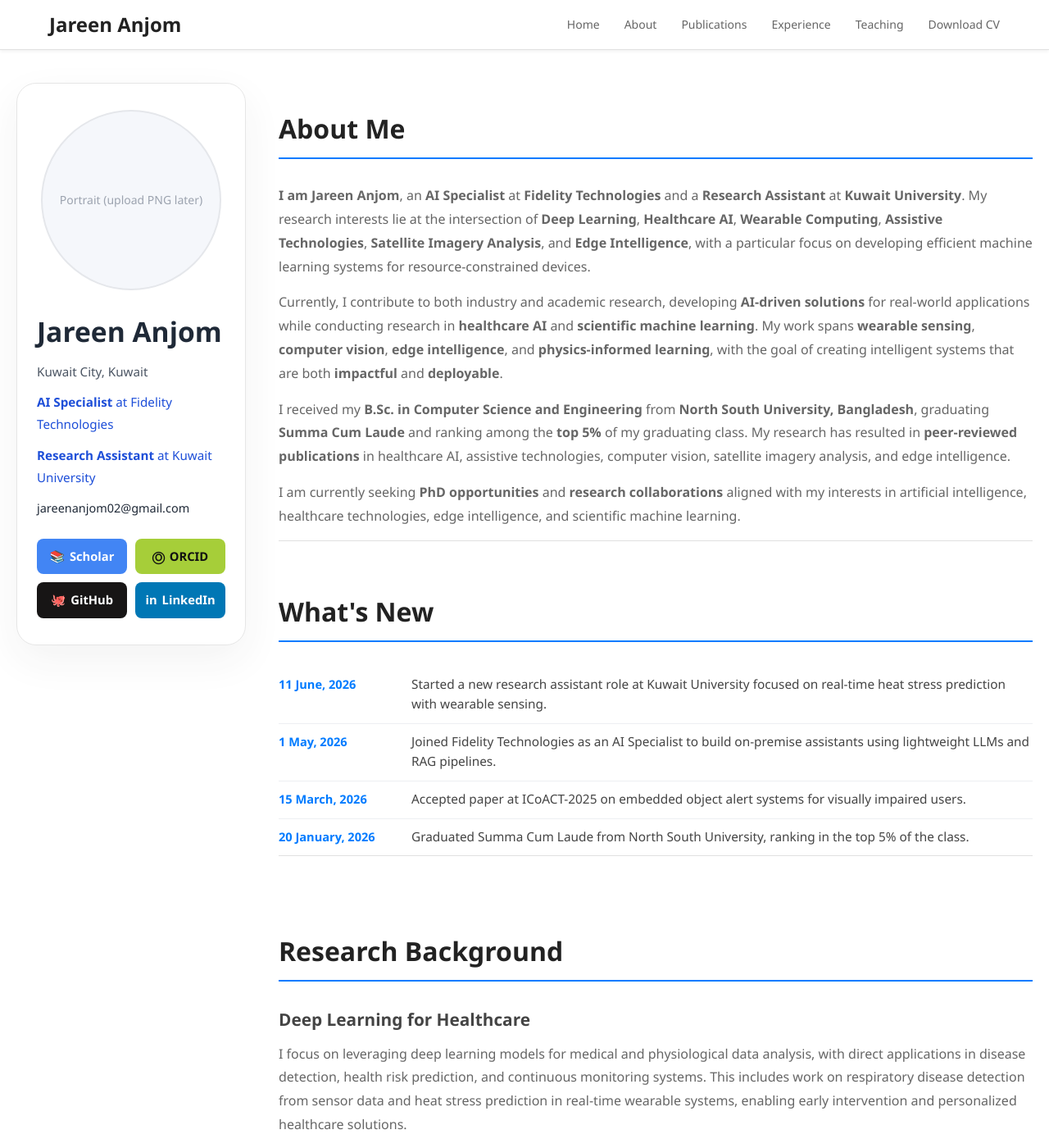
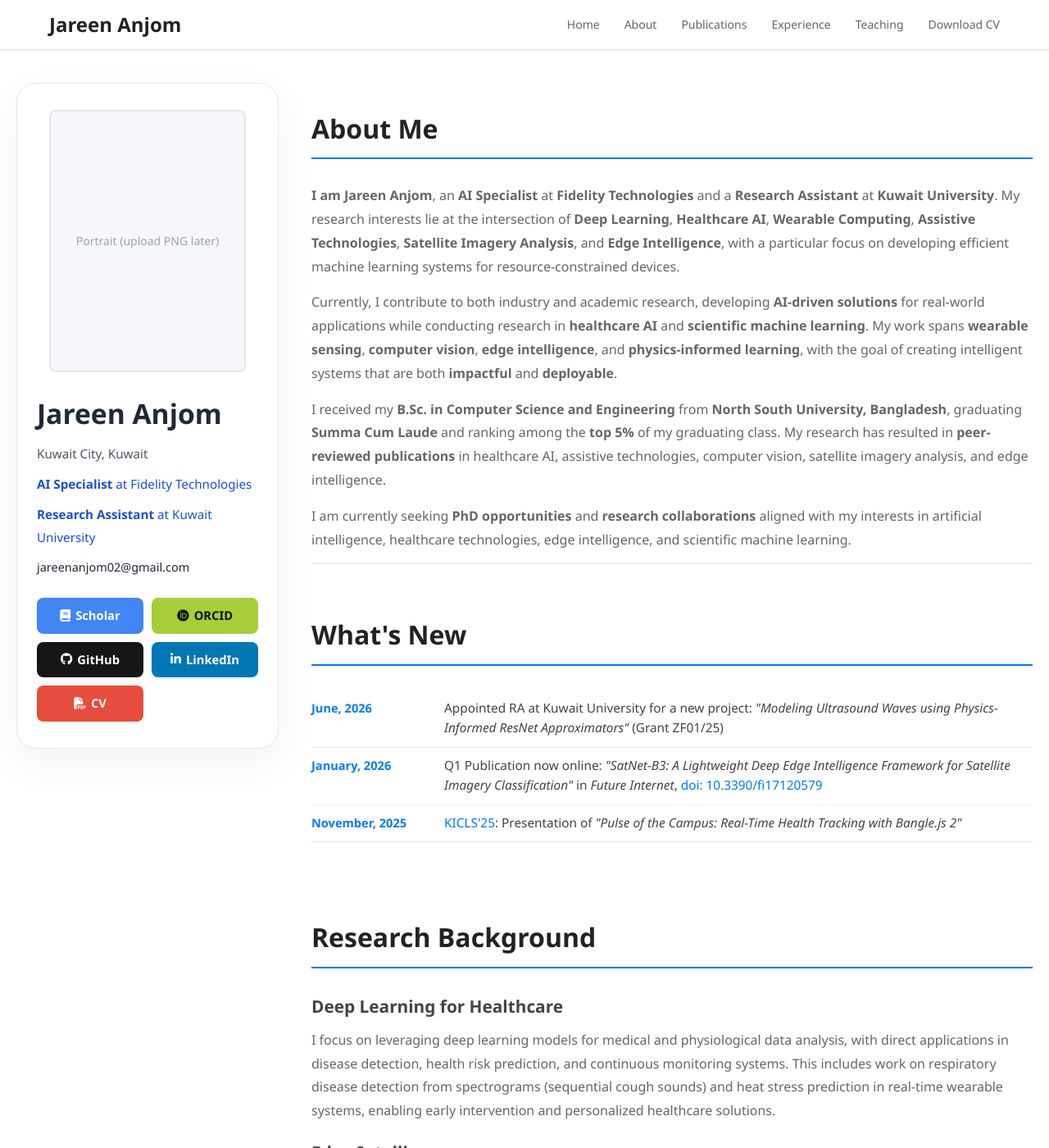
Before and after one commit to jareenanjom/jareenanjom.github.io, a Jekyll site: the page built from _pages/index.md, in a window 1280 px wide and 1400 px high. Shown: the whole window at 82% size. Built offline with Jekyll 4.4.1, drawn with Linux system fonts in a browser that asks for light colours; some of the changed text lies outside the part shown.

Commit message:
added: detailed info
Co-authored-by: Copilot <copilot@github.com>

```diff
--- a/_config.yml
+++ b/_config.yml
@@ -12,7 +12,7 @@ author:
   bio: "Researcher in Deep Learning for Healthcare, Edge Intelligence, and Computer Vision for Assistive Technologies"
   location: "Kuwait City, Kuwait"
   phone: "+965 69088765"
-  avatar: "/images/Profile-Picture1.jpg"
+  avatar: "/images/Profile-Picture1.png"
 
 # Social Links
 social:
--- a/_pages/index.md
+++ b/_pages/index.md
@@ -9,6 +9,8 @@ redirect_from:
   - /about.html
 ---
 
+<link rel="stylesheet" href="https://cdnjs.cloudflare.com/ajax/libs/font-awesome/6.4.0/css/all.min.css">
+
 <style>
   html {
     scroll-behavior: smooth;
@@ -16,7 +18,7 @@ redirect_from:
 
   .page-shell {
     display: grid;
-    grid-template-columns: 280px 1fr;
+    grid-template-columns: 320px 1fr;
     gap: 40px;
     align-items: start;
   }
@@ -38,9 +40,9 @@ redirect_from:
   }
 
   .profile-image {
-    width: 220px;
-    height: 220px;
-    border-radius: 50%;
+    width: 240px;
+    height: 320px;
+    border-radius: 8px;
     margin: 0 auto 24px;
     background-color: #f5f7fb;
     display: flex;
@@ -118,6 +120,10 @@ redirect_from:
 
   .profile-link-button.linkedin {
     background-color: #0077B5;
+  }
+
+  .profile-link-button.cv {
+    background-color: #e74c3c;
   }
 
   .profile-summary {
@@ -368,8 +374,8 @@ redirect_from:
     }
 
     .profile-image {
-      width: 160px;
-      height: 160px;
+      width: 180px;
+      height: 240px;
     }
   }
 </style>
@@ -389,10 +395,11 @@ redirect_from:
       <li class="profile-email">jareenanjom02@gmail.com</li>
     </ul>
     <div class="profile-links">
-      <a class="profile-link-button scholar" href="https://scholar.google.com/citations?user=1hBBLEkAAAAJ&hl=en" target="_blank"><span class="profile-link-icon">📚</span>Scholar</a>
-      <a class="profile-link-button orcid" href="https://orcid.org/0009-0003-9091-9992" target="_blank"><span class="profile-link-icon">Ⓞ</span>ORCID</a>
-      <a class="profile-link-button github" href="https://github.com/jareenanjom" target="_blank"><span class="profile-link-icon">🐙</span>GitHub</a>
-      <a class="profile-link-button linkedin" href="https://www.linkedin.com/in/jareen-anjom/" target="_blank"><span class="profile-link-icon">in</span>LinkedIn</a>
+      <a class="profile-link-button scholar" href="https://scholar.google.com/citations?user=1hBBLEkAAAAJ&hl=en" target="_blank"><i class="fas fa-book"></i>Scholar</a>
+      <a class="profile-link-button orcid" href="https://orcid.org/0009-0003-9091-9992" target="_blank"><i class="fab fa-orcid"></i>ORCID</a>
+      <a class="profile-link-button github" href="https://github.com/jareenanjom" target="_blank"><i class="fab fa-github"></i>GitHub</a>
+      <a class="profile-link-button linkedin" href="https://www.linkedin.com/in/jareen-anjom/" target="_blank"><i class="fab fa-linkedin-in"></i>LinkedIn</a>
+      <a class="profile-link-button cv" href="/files/Jareen_Anjom_CV.pdf" target="_blank"><i class="fas fa-file-pdf"></i>CV</a>
     </div>
   </aside>
   <div class="page-content">
@@ -411,20 +418,16 @@ redirect_from:
   <h2>What's New</h2>
   <ul class="what-new-list">
     <li>
-      <span class="what-new-date">11 June, 2026</span>
-      <span>Started a new research assistant role at Kuwait University focused on real-time heat stress prediction with wearable sensing.</span>
+      <span class="what-new-date">June, 2026</span>
+      <span>Appointed RA at Kuwait University for a new project: <i>"Modeling Ultrasound Waves using Physics-Informed ResNet Approximators"</i> (Grant ZF01/25)</span>
     </li>
     <li>
-      <span class="what-new-date">1 May, 2026</span>
-      <span>Joined Fidelity Technologies as an AI Specialist to build on-premise assistants using lightweight LLMs and RAG pipelines.</span>
+      <span class="what-new-date">January, 2026</span>
+      <span>Q1 Publication now online: <i>"SatNet-B3: A Lightweight Deep Edge Intelligence Framework for Satellite Imagery Classification"</i> in <i>Future Internet</i>, <a href="https://doi.org/10.3390/fi17120579" target="_blank">doi: 10.3390/fi17120579</a></span>
     </li>
     <li>
-      <span class="what-new-date">15 March, 2026</span>
-      <span>Accepted paper at ICoACT-2025 on embedded object alert systems for visually impaired users.</span>
-    </li>
-    <li>
-      <span class="what-new-date">20 January, 2026</span>
-      <span>Graduated Summa Cum Laude from North South University, ranking in the top 5% of the class.</span>
+      <span class="what-new-date">November, 2025</span>
+      <span><a href="https://kicls.ku.edu.kw/" target="_blank">KICLS'25</a>: Presentation of <i>"Pulse of the Campus: Real-Time Health Tracking with Bangle.js 2"</i></span>
     </li>
   </ul>
 </div>
@@ -436,7 +439,7 @@ redirect_from:
 
   <h3>Deep Learning for Healthcare</h3>
   <p>
-    I focus on leveraging deep learning models for medical and physiological data analysis, with direct applications in disease detection, health risk prediction, and continuous monitoring systems. This includes work on respiratory disease detection from sensor data and heat stress prediction in real-time wearable systems, enabling early intervention and personalized healthcare solutions.
+    I focus on leveraging deep learning models for medical and physiological data analysis, with direct applications in disease detection, health risk prediction, and continuous monitoring systems. This includes work on respiratory disease detection from spectrograms (sequential cough sounds) and heat stress prediction in real-time wearable systems, enabling early intervention and personalized healthcare solutions.
   </p>
 
   <h3>Edge Intelligence</h3>
@@ -448,6 +451,70 @@ redirect_from:
   <p>
     Designing real-time perception systems that include object detection, semantic segmentation, and depth estimation to enhance mobility and navigation for visually impaired users. I'm developing embedded systems that provide tactile and auditory feedback for safer footpath navigation and enhanced environmental awareness on Bangladeshi roads and similar contexts.
   </p>
+</div>
+
+<!-- Experience Section -->
+<div id="experience" class="nav-anchor"></div>
+<div class="section">
+  <h2>Experience</h2>
+
+  <h3>Industry</h3>
+  <div class="experience-item">
+    <div class="position-title">AI Specialist</div>
+    <div class="position-org">Fidelity Technologies, Kuwait | May 2025 – Present</div>
+    <ul class="position-bullets">
+      <li>Develop and maintain on-premise AI assistants using lightweight LLMs, HuggingFace models, Ollama, Retrieval-Augmented Generation (RAG), and intelligent agent frameworks.</li>
+      <li>Integrate AI solutions into enterprise workflows and content management systems.</li>
+      <li>Design predictive machine learning solutions and automation pipelines for business applications.</li>
+    </ul>
+  </div>
+
+  <h3>Research</h3>
+  <div class="experience-item">
+    <div class="position-title">Research Assistant</div>
+    <div class="position-org">Kuwait University, Kuwait | June 2025 – Present</div>
+    <p>Conducting research in machine learning, healthcare AI, wearable sensing, and scientific machine learning under multiple funded research initiatives.</p>
+    <div class="position-meta"><strong>Project 1: Heat Stress Prediction using Wearable Sensors</strong></div>
+    <ul class="position-bullets">
+      <li>Develop machine learning models for real-time heat stress prediction using physiological and environmental data collected from Bangle.js 2 wearable devices.</li>
+      <li>Investigate the relationship between environmental conditions, physiological responses, and heat-related risks in hot-arid climates.</li>
+      <li>Conduct literature reviews and contribute to manuscript preparation for journal and conference publications.</li>
+      <li>An initial abstract based on this work was presented at the Kuwait International Conference on Life Sciences (KICLS 2025).</li>
+    </ul>
+    <div class="position-meta"><strong>Project 2: Modeling Ultrasound Waves using Physics-Informed ResNet Approximators</strong></div>
+    <p><em>Research Grant: ZF01/25 | June 2026 – Present</em></p>
+    <ul class="position-bullets">
+      <li>Develop Physics-Informed Neural Networks (PINNs) and ResNet-based surrogate models for ultrasound wave propagation governed by partial differential equations (PDEs).</li>
+      <li>Benchmark deep learning approximators against traditional Finite Difference Method (FDM) simulations.</li>
+      <li>Extend modeling approaches toward realistic skull-image domains for biomedical ultrasound applications.</li>
+      <li>Develop reproducible machine learning workflows using Python, PyTorch, TensorFlow, version control systems, and containerized environments.</li>
+      <li>Assist in experiment design, result analysis, visualization, and scientific publication preparation.</li>
+    </ul>
+  </div>
+
+  <div class="experience-item">
+    <div class="position-title">Research Assistant</div>
+    <div class="position-org">North South University, Bangladesh | January 2024 – January 2025</div>
+    <p><strong>Research Grant:</strong> CTRG-23-SEPS-29</p>
+    <ul class="position-bullets">
+      <li>Conducted research in computer vision and deep edge intelligence.</li>
+      <li>Designed, trained, and optimized deep learning models for deployment on resource-constrained devices.</li>
+      <li>Contributed to research projects in healthcare AI, assistive technologies, satellite imagery analysis, and computer vision applications.</li>
+      <li>Participated in manuscript preparation and publication of peer-reviewed research articles.</li>
+    </ul>
+  </div>
+
+  <h3>Teaching</h3>
+  <div class="experience-item">
+    <div class="position-title">Teaching Assistant</div>
+    <div class="position-org">CSE311: Database Management Systems</div>
+    <div class="position-org">North South University, Bangladesh | June 2023 – December 2024</div>
+    <ul class="position-bullets">
+      <li>Assisted in teaching SQL and database management concepts.</li>
+      <li>Evaluated assignments, projects, and laboratory work.</li>
+      <li>Conducted tutorial sessions and provided academic support to undergraduate students.</li>
+    </ul>
+  </div>
 </div>
 
 <!-- Publications Section -->
@@ -518,84 +585,9 @@ redirect_from:
   </ul>
 </div>
 
-<!-- Experience Section -->
-<div id="experience" class="nav-anchor"></div>
-<div class="section">
-  <h2>Experience</h2>
-
-  <div class="experience-item">
-    <div class="position-title">AI Specialist</div>
-    <div class="position-org">Fidelity Technologies, Kuwait | May 2025 – Present</div>
-    <ul class="position-bullets">
-      <li>Develop and maintain on-premise AI assistants using lightweight LLMs, HuggingFace models, Ollama, Retrieval-Augmented Generation (RAG), and intelligent agent frameworks.</li>
-      <li>Integrate AI solutions into enterprise workflows and content management systems.</li>
-      <li>Design predictive machine learning solutions and automation pipelines for business applications.</li>
-    </ul>
-  </div>
-
-  <div class="experience-item">
-    <div class="position-title">Research Assistant</div>
-    <div class="position-org">Kuwait University, Kuwait | June 2025 – Present</div>
-    <p>Conducting research in machine learning, healthcare AI, wearable sensing, and scientific machine learning under multiple funded research initiatives.</p>
-    <div class="position-meta"><strong>Project 1: Heat Stress Prediction using Wearable Sensors</strong></div>
-    <ul class="position-bullets">
-      <li>Develop machine learning models for real-time heat stress prediction using physiological and environmental data collected from Bangle.js 2 wearable devices.</li>
-      <li>Investigate the relationship between environmental conditions, physiological responses, and heat-related risks in hot-arid climates.</li>
-      <li>Conduct literature reviews and contribute to manuscript preparation for journal and conference publications.</li>
-      <li>An initial abstract based on this work was presented at the Kuwait International Conference on Life Sciences (KICLS 2025).</li>
-    </ul>
-    <div class="position-meta"><strong>Project 2: Modeling Ultrasound Waves using Physics-Informed ResNet Approximators</strong></div>
-    <p><em>Research Grant: ZF01/25 | June 2026 – Present</em></p>
-    <ul class="position-bullets">
-      <li>Develop Physics-Informed Neural Networks (PINNs) and ResNet-based surrogate models for ultrasound wave propagation governed by partial differential equations (PDEs).</li>
-      <li>Benchmark deep learning approximators against traditional Finite Difference Method (FDM) simulations.</li>
-      <li>Extend modeling approaches toward realistic skull-image domains for biomedical ultrasound applications.</li>
-      <li>Develop reproducible machine learning workflows using Python, PyTorch, TensorFlow, version control systems, and containerized environments.</li>
-      <li>Assist in experiment design, result analysis, visualization, and scientific publication preparation.</li>
-    </ul>
-  </div>
-
-  <div class="experience-item">
-    <div class="position-title">Research Assistant</div>
-    <div class="position-org">North South University, Bangladesh | January 2024 – January 2025</div>
-    <p><strong>Research Grant:</strong> CTRG-23-SEPS-29</p>
-    <ul class="position-bullets">
-      <li>Conducted research in computer vision and deep edge intelligence.</li>
-      <li>Designed, trained, and optimized deep learning models for deployment on resource-constrained devices.</li>
-      <li>Contributed to research projects in healthcare AI, assistive technologies, satellite imagery analysis, and computer vision applications.</li>
-      <li>Participated in manuscript preparation and publication of peer-reviewed research articles.</li>
-    </ul>
-  </div>
-
-  <div class="experience-item">
-    <div class="position-title">Teaching Assistant</div>
-    <div class="position-org">CSE311: Database Management Systems</div>
-    <div class="position-org">North South University, Bangladesh | June 2023 – December 2024</div>
-    <ul class="position-bullets">
-      <li>Assisted in teaching SQL and database management concepts.</li>
-      <li>Evaluated assignments, projects, and laboratory work.</li>
-      <li>Conducted tutorial sessions and provided academic support to undergraduate students.</li>
-    </ul>
-  </div>
-</div>
-
-<!-- Teaching Section -->
-<div id="teaching" class="nav-anchor"></div>
-<div class="section">
-  <h2>Teaching & Mentoring</h2>
-
-  <h3>Database Management System (CSE311)</h3>
-  <p>
-    Teaching Assistant at North South University, Bangladesh (June 2023 – December 2024). Assessed SQL and MS-SQL projects and assignments, providing detailed feedback to students. Conducted regular tutorial sessions offering additional support and guidance to students outside formal class hours, helping them master relational database design, query optimization, and best practices.
-  </p>
-</div>
-
 <!-- Footer -->
 <div style="text-align: center; margin-top: 60px; padding-top: 30px; border-top: 1px solid #e0e0e0; color: #999; font-size: 0.9em;">
-  <p>
-    Last updated: June 2026 |
-    <a href="/files/Jareen_Anjom_CV.pdf" style="color: #007bff; text-decoration: none;">Download Full CV</a>
-  </p>
+  <p>Last updated: June 2026</p>
 </div>
   </div>
 </div>
```
Also changed, not shown: images/Profile-Picture1.png (renamed from images/Profile-Picture1.jpg).
